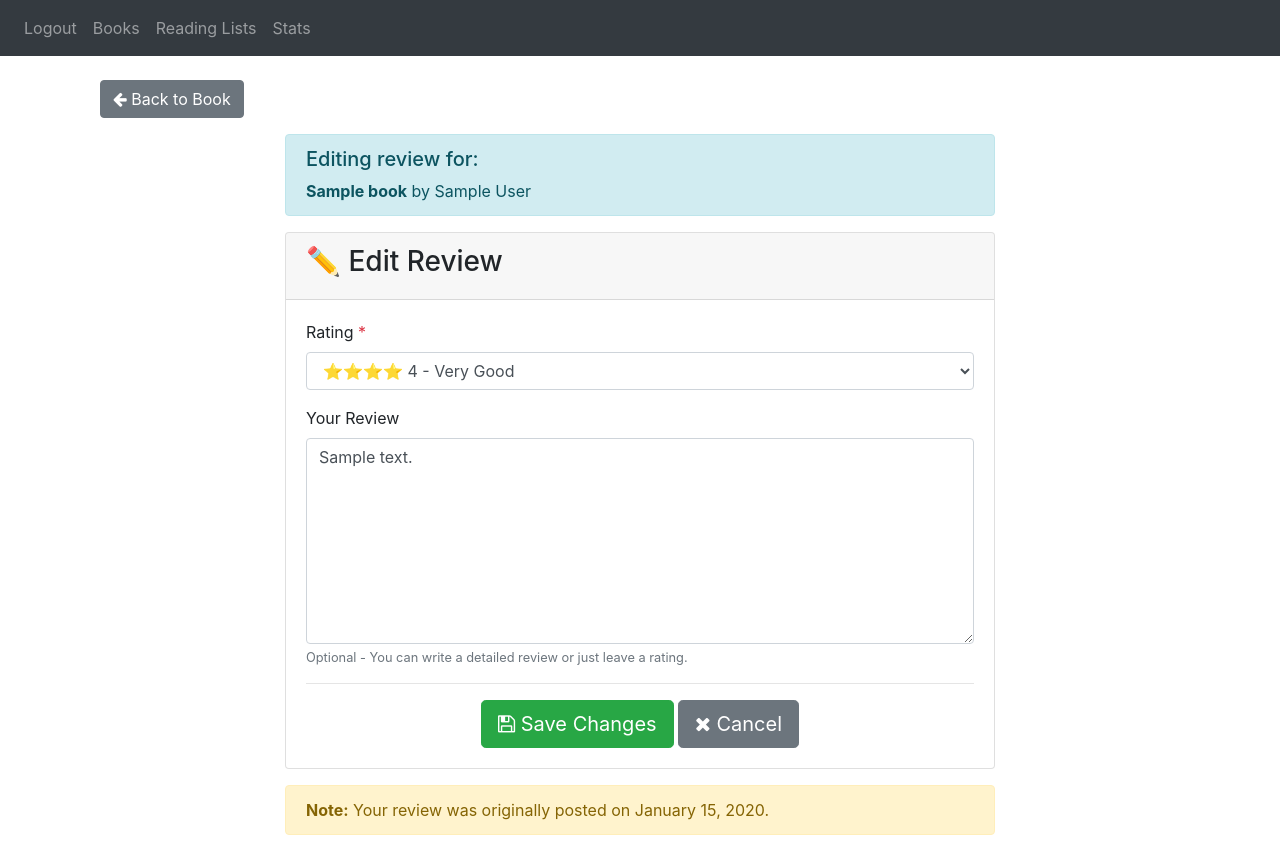
After one commit to izaymelissza/Booktracker, a Flask app: page /reviews/1/edit in a window 1280 px wide. The commit adds this page. Run offline with Flask 3, Linux system fonts and the light colour scheme; a user stored in the database is signed in; tables that the repository leaves empty hold one stand-in row (values such as "Sample post"); some libraries are stand-ins or nearby versions.

Commit message:
feat: implement create, read,  update, and delete review functionalities with validation

```diff
--- /dev/null
+++ b/website/templates/edit_review.html
@@ -0,0 +1,78 @@
+{% extends "base.html" %}
+{% block title %}Edit Review{% endblock %}
+
+{% block content %}
+<div class="container mt-4">
+    <!-- Vissza gomb -->
+    <div class="mb-3">
+        <a href="/books/{{ review.book_id }}" class="btn btn-secondary">
+            <i class="fa fa-arrow-left"></i> Back to Book
+        </a>
+    </div>
+
+    <div class="row justify-content-center">
+        <div class="col-md-8">
+            <!-- Book info -->
+            <div class="alert alert-info">
+                <h5>Editing review for:</h5>
+                <strong>{{ review.book.title }}</strong> by {{ review.book.author }}
+            </div>
+
+            <!-- Edit review form -->
+            <div class="card">
+                <div class="card-header">
+                    <h3>✏️ Edit Review</h3>
+                </div>
+                <div class="card-body">
+                    <form method="POST">
+                        <!-- Rating (kötelező) -->
+                        <div class="form-group">
+                            <label for="rating">Rating <span class="text-danger">*</span></label>
+                            <select class="form-control" id="rating" name="rating" required>
+                                <option value="">Select rating...</option>
+                                <option value="5" {% if review.rating == 5 %}selected{% endif %}>⭐⭐⭐⭐⭐ 5 - Excellent</option>
+                                <option value="4" {% if review.rating == 4 %}selected{% endif %}>⭐⭐⭐⭐ 4 - Very Good</option>
+                                <option value="3" {% if review.rating == 3 %}selected{% endif %}>⭐⭐⭐ 3 - Good</option>
+                                <option value="2" {% if review.rating == 2 %}selected{% endif %}>⭐⭐ 2 - Fair</option>
+                                <option value="1" {% if review.rating == 1 %}selected{% endif %}>⭐ 1 - Poor</option>
+                            </select>
+                        </div>
+
+                        <!-- Comment (opcionális) -->
+                        <div class="form-group">
+                            <label for="comment">Your Review</label>
+                            <textarea
+                                class="form-control"
+                                id="comment"
+                                name="comment"
+                                rows="8"
+                                placeholder="Share your thoughts about this book... (optional)"
+                            >{{ review.comment or '' }}</textarea>
+                            <small class="form-text text-muted">
+                                Optional - You can write a detailed review or just leave a rating.
+                            </small>
+                        </div>
+
+                        <hr>
+
+                        <!-- Gombok -->
+                        <div class="text-center">
+                            <button type="submit" class="btn btn-success btn-lg">
+                                <i class="fa fa-save"></i> Save Changes
+                            </button>
+                            <a href="/books/{{ review.book_id }}" class="btn btn-secondary btn-lg">
+                                <i class="fa fa-times"></i> Cancel
+                            </a>
+                        </div>
+                    </form>
+                </div>
+            </div>
+
+            <!-- Info -->
+            <div class="alert alert-warning mt-3">
+                <strong>Note:</strong> Your review was originally posted on {{ review.created_at.strftime('%B %d, %Y') }}.
+            </div>
+        </div>
+    </div>
+</div>
+{% endblock %}
--- a/website/views.py
+++ b/website/views.py
@@ -1,7 +1,7 @@
 from flask import Blueprint, render_template, request, flash, redirect, url_for
 from flask_login import login_required, current_user
 from .decorators import admin_required
-from .models import Book
+from .models import Book, Review
 from . import db
 
 views = Blueprint('views', __name__)
@@ -21,7 +21,12 @@ def books():
 @login_required
 def book_detail(book_id):
     book = Book.query.get_or_404(book_id)
-    return render_template('book_detail.html', book=book, user=current_user)
+
+    reviews = Review.query.filter_by(book_id=book_id).order_by(Review.created_at.desc()).all()
+
+    user_review = Review.query.filter_by(book_id=book_id, user_id=current_user.id).first()
+
+    return render_template('book_detail.html', book=book,reviews=reviews, user_review=user_review, user=current_user)
 
 @views.route('/books/create', methods=['GET', 'POST'])
 @login_required
@@ -120,6 +125,90 @@ def delete_book(book_id):
     flash(f"Book '{book.title}' deleted successfully!", category='success')
     return redirect(url_for('views.books'))
 
+@views.route('/books/<int:book_id>/add-review', methods=['GET', 'POST'])
+@login_required
+def add_review(book_id):
+    book = Book.query.get_or_404(book_id)
+
+    existing_review = Review.query.filter_by(book_id=book_id, user_id=current_user.id).first()
+
+    if existing_review:
+        flash('You have already reviewed this book! You can edit your existing review.', category='error')
+        return redirect(url_for('views.book_detail', book_id=book_id))
+
+    if request.method == 'POST':
+        rating = request.form.get('rating')
+        comment = request.form.get('comment')
+
+        if not rating:
+            flash('Rating is required!', category='error')
+        elif int(rating) < 1 or int(rating) > 5:
+            flash('Rating must be between 1 and 5!', category='error')
+        else:
+            new_review = Review(
+                user_id=current_user.id,
+                book_id=book_id,
+                rating=int(rating),
+                comment=comment if comment else None
+            )
+
+            db.session.add(new_review)
+            db.session.commit()
+
+            flash('Review added successfully!', category='success')
+            return redirect(url_for('views.book_detail', book_id=book_id))
+
+    return render_template('add_review.html', book=book, user=current_user)
+
+@views.route('/reviews/<int:review_id>/edit', methods=['GET', 'POST'])
+@login_required
+def edit_review(review_id):
+    review = Review.query.get_or_404(review_id)
+
+    if current_user.role != 'admin' and review.user_id != current_user.id:
+        flash('You can only edit your own reviews!', category='error')
+        return redirect(url_for('views.book_detail', book_id=review.book_id ))
+
+    if request.method == 'POST':
+        rating = request.form.get('rating')
+        comment = request.form.get('comment')
+
+        if not rating:
+            flash('Rating is required!', category='error')
+        elif int(rating) < 1 or int(rating) > 5:
+            flash('Rating must be between 1 and 5!', category='error')
+        else:
+            # Update a review adatait
+            review.rating = int(rating)
+            review.comment = comment
+
+            db.session.commit()
+
+            flash('Reviw updated successfully!', category='success')
+            return redirect(url_for('views.book_detail', book_id=review.book_id))
+
+
+    return render_template('edit_review.html', review=review, user=current_user)
+
+@views.route('/reviews/<int:review_id>/delete', methods=['POST'])
+@login_required
+def delete_review(review_id):
+    review = Review.query.get_or_404(review_id)
+
+    # Ownership ellenőrzés: csak saját review-t vagy admin törölhet
+    if current_user.role != 'admin' and review.user_id != current_user.id:
+        flash('You can only delete your own reviews!', category='error')
+        return redirect(url_for('views.book_detail', book_id=review.book_id))
+
+    # Mentjük a book_id-t mert törlés után nem lesz review.book_id
+    book_id = review.book_id
+
+    # Törlés
+    db.session.delete(review)
+    db.session.commit()
+
+    flash('Review deleted successfully!', category='success')
+    return redirect(url_for('views.book_detail', book_id=book_id))
 
 @views.route('/reading-lists')
 @login_required
```
Also changed, not shown: website/templates/add_review.html (added, +78 -0 lines), website/templates/book_detail.html (+74 -7 lines), main.py (line endings or trailing spaces).
